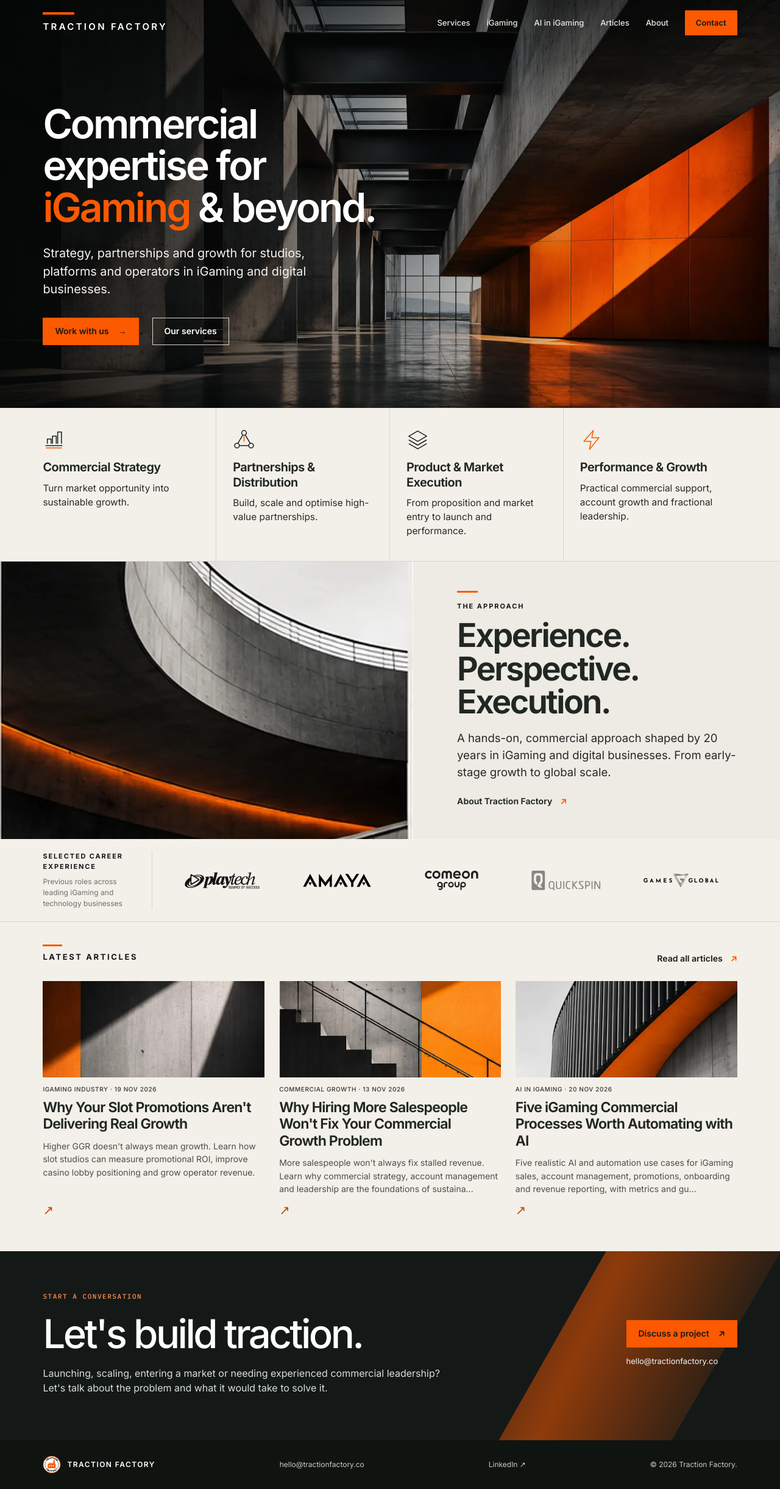
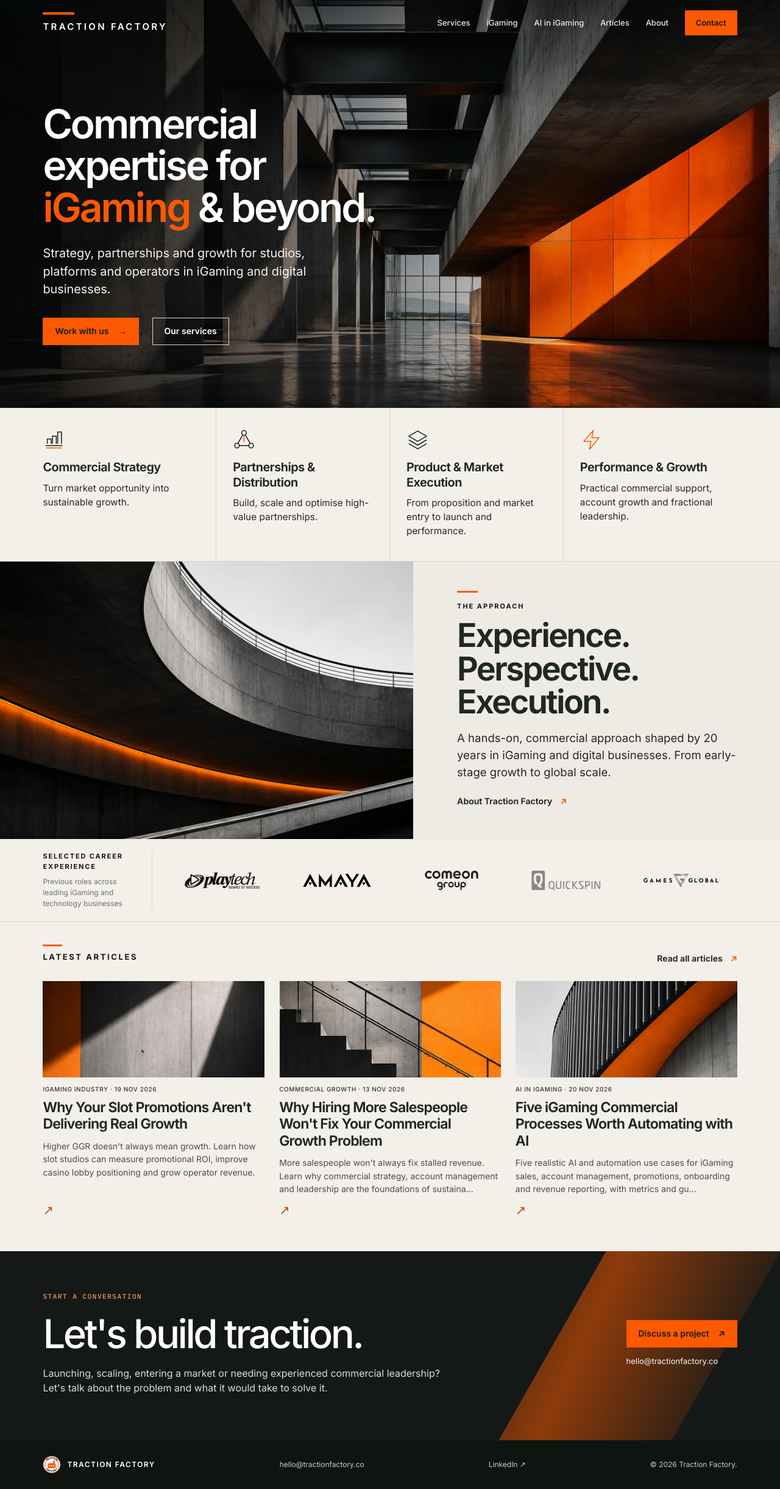
Before and after one commit to thomasrhysjones-hub/traction-factory-site, a Jekyll site: the page built from index.html, in a window 1280 px wide. Shown: the whole page at 61% size. Built offline with Jekyll 4.4.1, drawn with Linux system fonts in a browser that asks for light colours.

Commit message:
Upgrade homepage approach photograph (#21)
Use approved native 1536 × 1024 artwork, high-quality WebP, fresh asset URL. Preserve all other content and styling.

```diff
--- a/index.html
+++ b/index.html
@@ -115,7 +115,7 @@
     </section>
 
     <section class="tf-approach" aria-labelledby="tf-approach-heading">
-      <div class="tf-approach-photo"><img src="/assets/home-redesign/approach.webp" width="1000" height="1000" loading="lazy" decoding="async" alt="Architectural curves, hard shadows and an orange structural detail"></div>
+      <div class="tf-approach-photo"><img src="/assets/home-redesign/approach-hd.webp" width="1536" height="1024" loading="lazy" decoding="async" alt="Architectural curves, hard shadows and an orange structural detail"></div>
       <div class="tf-approach-content">
         <p class="tf-eyebrow">The approach</p>
         <h2 id="tf-approach-heading">Experience.<br>Perspective.<br>Execution.</h2>
```
Also changed, not shown: assets/home-redesign/approach-hd.webp (added).
